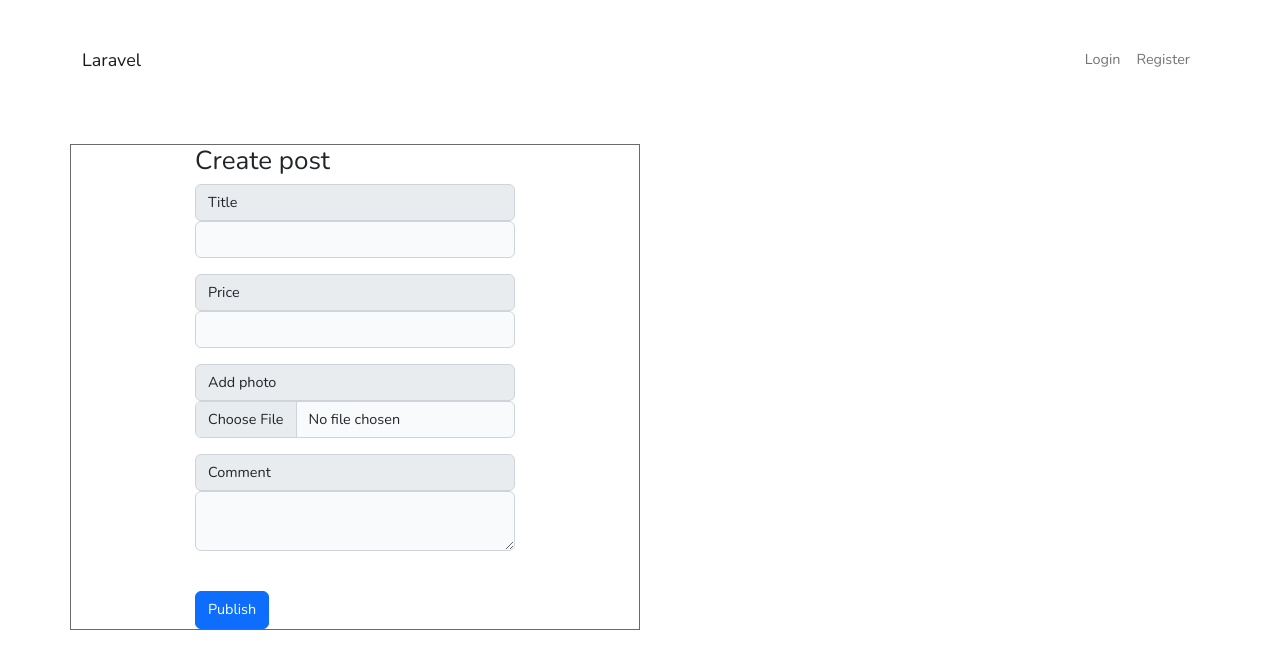
After one commit to marinkus/laravel_crud-beauty, a Laravel app: template v1/resources/views/post/edit.blade.php in a window 1280 px wide. The commit adds this page. Shown: the top 669 px of the page. Run offline with Laravel 9, Linux system fonts and the light colour scheme; the template is opened without the code that fills it, so the values that code supplies are empty; style sheets or scripts are compiled from the project's sources.

Commit message:
edit.blade

```diff
--- a/v1/app/Http/Controllers/PostController.php
+++ b/v1/app/Http/Controllers/PostController.php
@@ -63,7 +63,7 @@ class PostController extends Controller
      */
     public function edit(Post $post)
     {
-        return view('post.edit', ['post' => $post])
+        return view('post.edit', ['post' => $post]);
     }
 
     /**
@@ -80,6 +80,7 @@ class PostController extends Controller
             'price' => $request->price,
             'comment' => $request->comment
         ]);
+        return redirect()->back();
     }
 
     /**
@@ -90,6 +91,6 @@ class PostController extends Controller
      */
     public function destroy(Post $post)
     {
-        $movie->delete();
+        $post->delete();
     }
 }
--- /dev/null
+++ b/v1/resources/views/post/edit.blade.php
@@ -0,0 +1,32 @@
+@extends('layouts.app')
+
+@section('content')
+    <div class="container">
+        <div class="row">
+            <div class="col-8 col-lg-6 form-div">
+                <form action="{{route('post_edit', $post)}}" method="post" enctype="multipart/form-data">
+                    @csrf
+                    @method('put')
+                <h3 class="heading">Create post</h3>
+                <div class="mb-3">
+                    <span class="input-group-text">Title</span>
+                    <input value="{{ old('title', $post->title) }}" type="text" class="form-control" name="title">
+                </div>
+                <div class="mb-3">
+                    <span class="input-group-text">Price</span>
+                    <input value="{{ old('price', $post->price) }}" type="number" step="0.01" class="form-control" name="price">
+                </div>
+                <div class="mb-3">
+                    <span class="input-group-text">Add photo</span>
+                    <input type="file" class="form-control" name="title">
+                </div>
+                <div class="mb-3">
+                    <span class="input-group-text">Comment</span>
+                    <textarea class="form-control" name="comment">{{ old('comment', $post->comment) }}</textarea>
+                </div>
+                <button type="submit" class="btn btn-primary mt-4">Publish</button>
+                </form>
+            </div>
+        </div>
+    </div>
+@endsection
```
Also changed, not shown: v1/resources/views/post/index.blade.php (+10 -0 lines).
